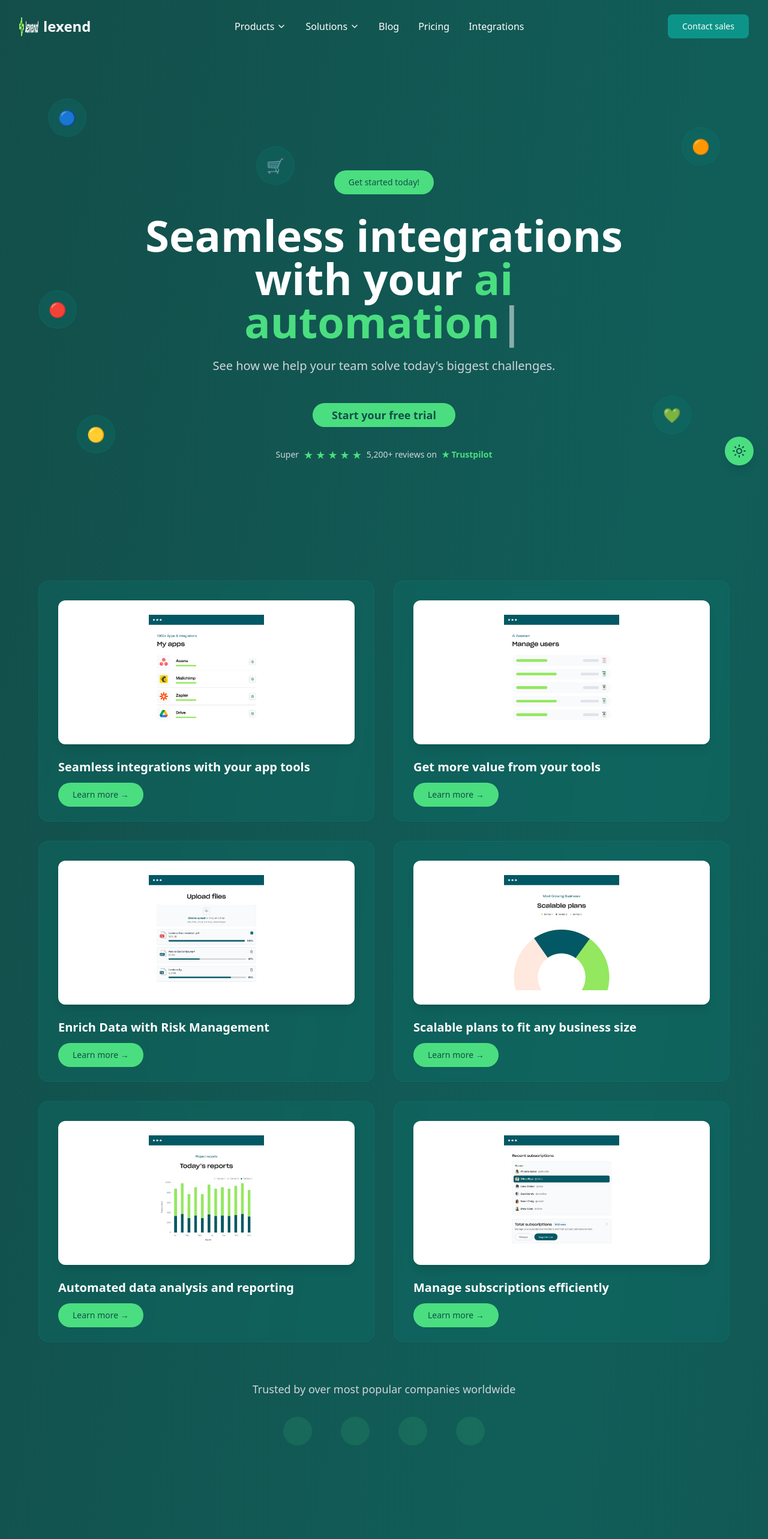
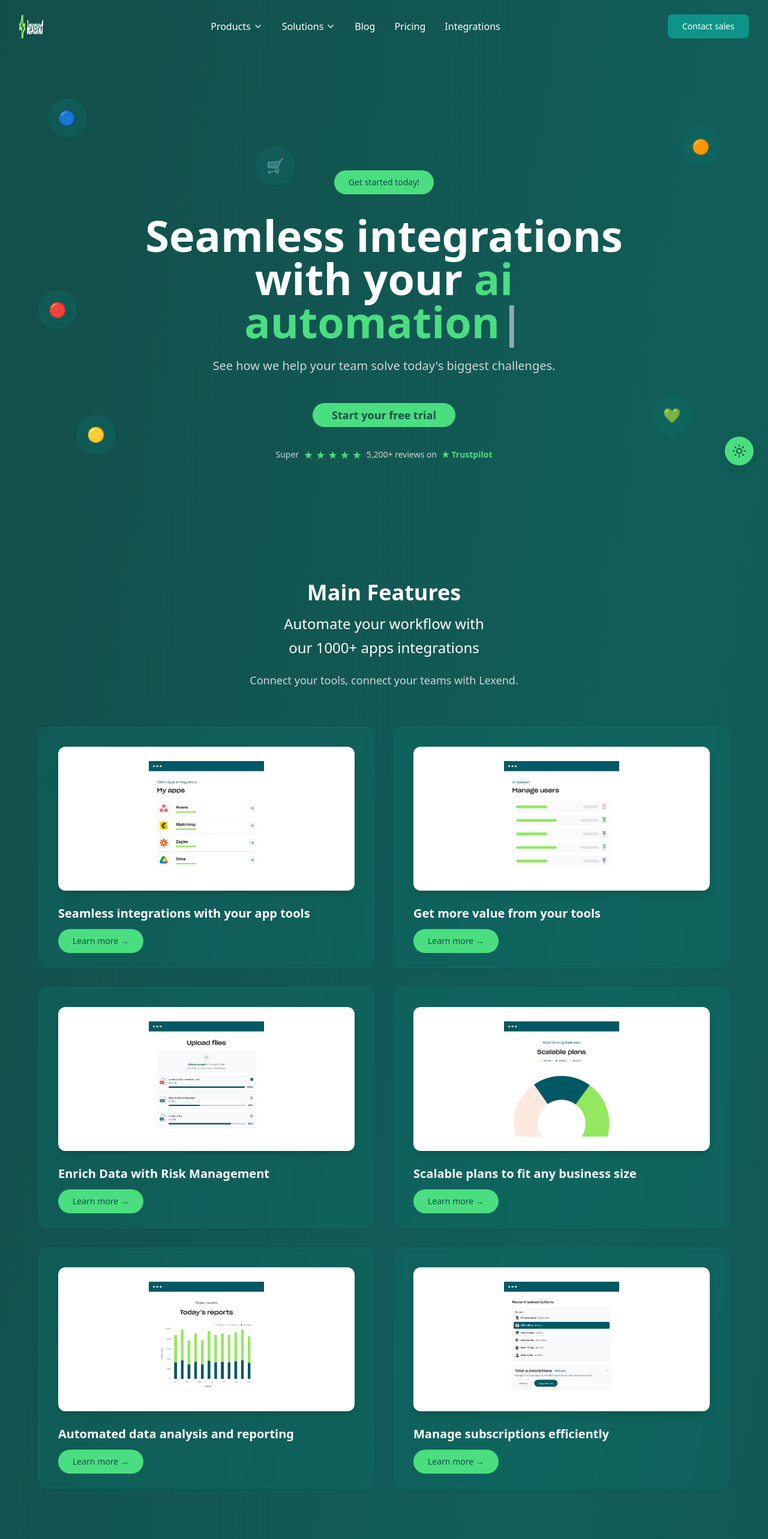
Before and after one commit to Swapriyasrivastava/seamless-words-web, a React (Vite) app: page / in a window 1280 px wide. Shown: the top 2566 px of the page at 60% size. Built offline with nearby package versions, Linux system fonts and the light colour scheme.

Commit message:
Refactor: Navbar logo and feature section
- Removed "lexend" text from the navbar logo.
- Removed the box design from the main features section.
- Added a new heading and description above the 6-box feature section.

```diff
--- a/src/components/FeaturesSection.tsx
+++ b/src/components/FeaturesSection.tsx
@@ -39,6 +39,14 @@ const FeaturesSection = () => {
   return (
     <section className="py-20 px-8">
       <div className="max-w-6xl mx-auto">
+        {/* Header Section */}
+        <div className="text-center mb-16">
+          <h2 className="text-4xl font-bold text-white mb-4">Main Features</h2>
+          <h3 className="text-2xl text-white mb-2">Automate your workflow with</h3>
+          <h3 className="text-2xl text-white mb-6">our 1000+ apps integrations</h3>
+          <p className="text-gray-300 text-lg">Connect your tools, connect your teams with Lexend.</p>
+        </div>
+
         <div className="grid grid-cols-1 md:grid-cols-2 gap-8">
           {features.map((feature, index) => (
             <Card key={index} className="bg-teal-700/30 border-teal-600/20 backdrop-blur-sm hover-scale overflow-hidden rounded-2xl">
@@ -60,15 +68,6 @@ const FeaturesSection = () => {
             </Card>
           ))}
         </div>
-
-        <div className="text-center mt-16">
-          <p className="text-gray-300 text-lg">Trusted by over most popular companies worldwide</p>
-          <div className="flex justify-center items-center space-x-12 mt-8 opacity-60">
-            {[1, 2, 3, 4].map((i) => (
-              <div key={i} className="w-12 h-12 bg-green-400/20 rounded-full"></div>
-            ))}
-          </div>
-        </div>
       </div>
     </section>
   );
--- a/src/components/Navigation.tsx
+++ b/src/components/Navigation.tsx
@@ -5,13 +5,12 @@ import { ChevronDown } from "lucide-react";
 const Navigation = () => {
   return (
     <nav className="flex justify-between items-center px-8 py-6 relative z-50">
-      <div className="flex items-center space-x-2">
+      <div className="flex items-center">
         <img
           src="/lovable-uploads/7bd09204-e7d1-4286-afc3-97b1b535f663.png"
-          alt="Lexend Logo"
-          className="w-8 h-8"
+          alt="Logo"
+          className="w-10 h-10"
         />
-        <span className="text-2xl font-bold text-white">lexend</span>
       </div>
 
       <div className="flex items-center space-x-8">
```
